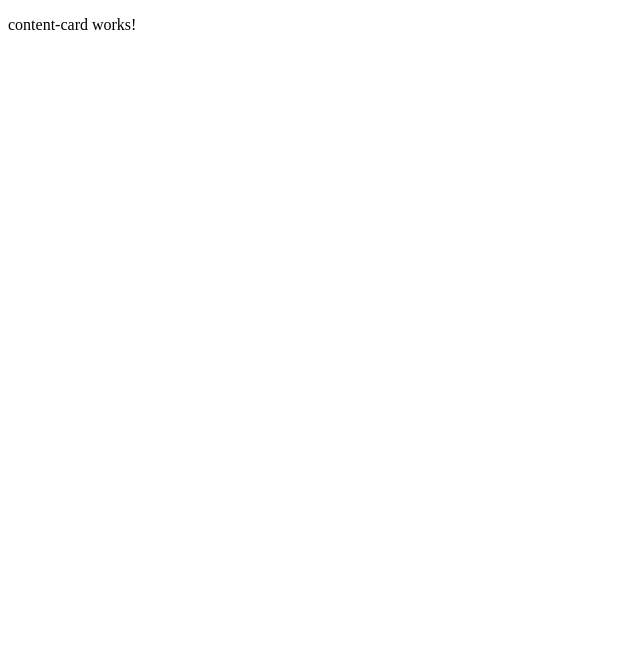
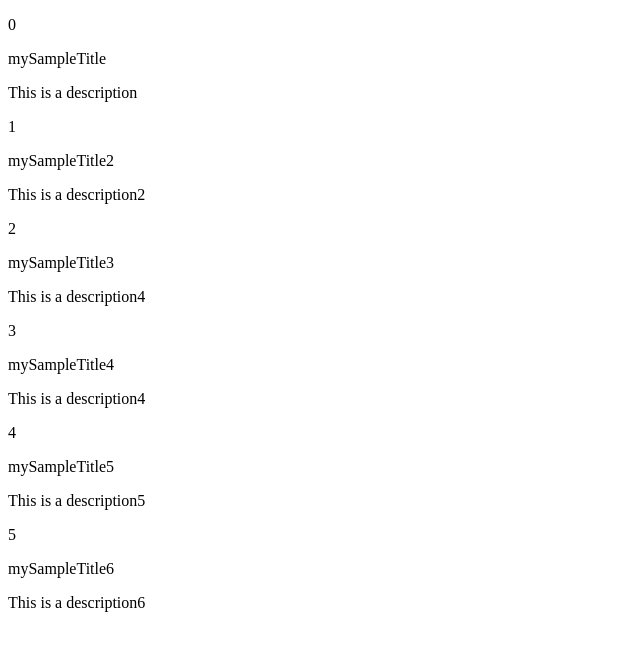
Before and after one commit to sphounscc/assignment1, an Angular app: page / in a window 1280 px wide. Shown: the top 650 px of the page, without its empty margins (0-640 px from the left). Built offline with nearby package versions, Linux system fonts and the light colour scheme.

Commit message:
display basic content-card content, initialize app-content-list in app.component created a forLoop of contentCards in contentList

```diff
--- a/src/app/app.component.html
+++ b/src/app/app.component.html
@@ -1,3 +1,3 @@
 <div>
-  <app-content-card></app-content-card>
+  <app-content-list></app-content-list>
 </div>
--- a/src/app/content-card/content-card.component.html
+++ b/src/app/content-card/content-card.component.html
@@ -1,4 +1,7 @@
-<p>content-card works!</p>
-
-{{displayMyIndex(1)}}
-{{displayMyIndex(10)}}
+<div>
+    <p>{{content.id}}</p>
+    <p>{{content.title}}</p>
+    <p>{{content.description}}</p>
+    <!-- <p>{{content.id}}</p>
+    <p>{{content.id}}</p> -->
+</div>
--- a/src/app/content-card/content-card.component.ts
+++ b/src/app/content-card/content-card.component.ts
@@ -1,4 +1,4 @@
-import { Component } from '@angular/core';
+import { Component, Input } from '@angular/core';
 import { Content } from '../helper-files/content-interface';
 
 @Component({
@@ -7,42 +7,8 @@ import { Content } from '../helper-files/content-interface';
   styleUrls: ['./content-card.component.scss']
 })
 export class ContentCardComponent {
-
-  contentItem1 : Content = {
-    id: 0,
-    title: 'mySampleTitle',
-    description: 'This is a description',
-    creator: 'Creator'
-  }
-  contentItem2 : Content = {
-    id: 0,
-    title: 'mySampleTitle2',
-    description: 'This is a description2',
-    creator: 'Creator2'
-  }
-  contentItem3 : Content = {
-    id: 0,
-    title: 'mySampleTitle3',
-    description: 'This is a description4',
-    creator: 'Creator2'
-  }
-  contentItem4 : Content = {
-    id: 0,
-    title: 'mySampleTitle4',
-    description: 'This is a description4',
-    creator: 'Creator'
-  }
+  @Input() content: Content;
 
   constructor(){
   }
-
-  displayMyIndex(index : number) {
-    // let myItems = this.myContentList.getItems();
-
-    // if (myItems.length > 0 && index > 0 && index < myItems.length){
-    //   return this.myContentList.printIndex(index);
-    // } else {
-    //   return 'error';
-    // }
-  }
 }
--- a/src/app/content-list/content-list.component.html
+++ b/src/app/content-list/content-list.component.html
@@ -1 +1,3 @@
-<p>content-list works!</p>
+<!-- <p>content-list works!</p> -->
+
+<app-content-card *ngFor="let item of myContentArray; index as i" [content]="item"></app-content-card>
```
